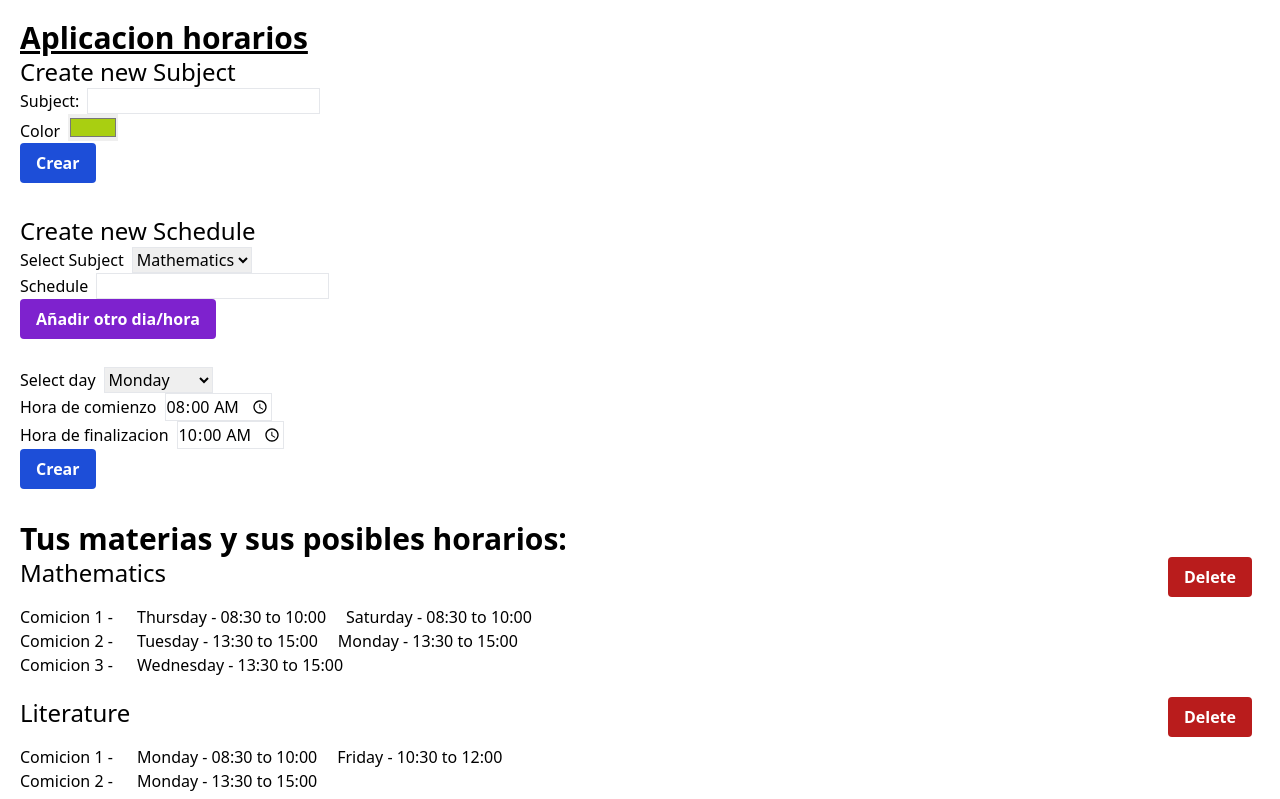
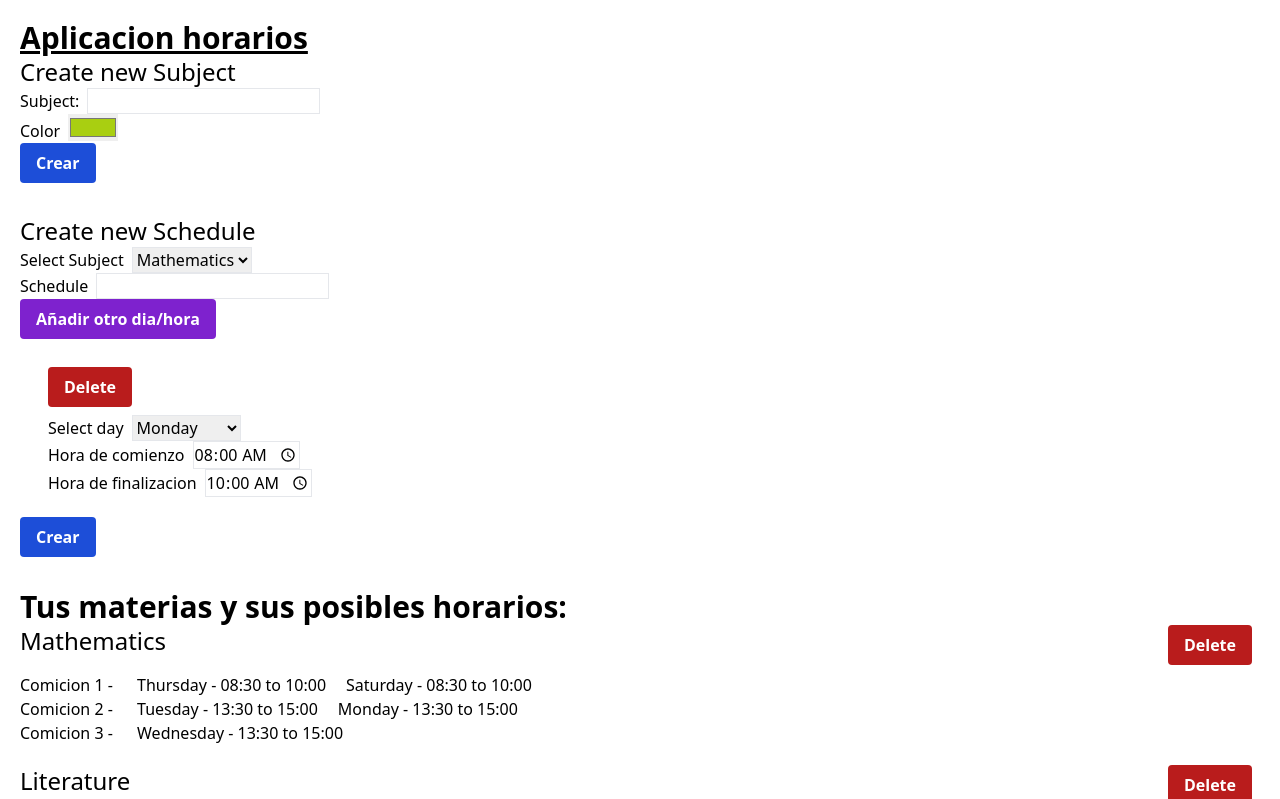
Before and after one commit to JLorenzoCD/Permutador-Horarios, a React (Vite) app: page / in a window 1280 px wide. Shown: the top 799 px of the page. Built offline with nearby package versions, Linux system fonts and the light colour scheme.

Commit message:
feat: :sparkles: Option to remove schedule time on creation and fixing small bug

```diff
--- a/package.json
+++ b/package.json
@@ -1,7 +1,7 @@
 {
 	"name": "horarios",
 	"private": true,
-	"version": "0.2.2",
+	"version": "0.2.3",
 	"type": "module",
 	"scripts": {
 		"dev": "vite",
--- a/src/components/FormSubjects.tsx
+++ b/src/components/FormSubjects.tsx
@@ -21,6 +21,7 @@ function FormSubjects({ subjects, addSubject, addSchedule }: Props) {
 		createSubject,
 		createSchedule,
 		addTime,
+		deleteTime,
 	} = FromSubjectsUtils(subjects);
 
 	return (
@@ -51,12 +52,14 @@ function FormSubjects({ subjects, addSubject, addSchedule }: Props) {
 			</form>
 			<br />
 
+			{subjects.length !== 0 && (
 				<form onSubmit={createSchedule(addSchedule)}>
 					<h2 className='text-2xl'>Create new Schedule</h2>
 
 					<label className='block'>
 						Select Subject
 						<select name='subjectId' value={schedule.subjectId} onChange={handleChangeSchedule} className='border ml-2'>
+							<option value={-1}>Select...</option>
 							{subjects &&
 								subjects.map((subject) => (
 									<option key={subject.id} value={subject.id}>
@@ -80,12 +83,20 @@ function FormSubjects({ subjects, addSubject, addSchedule }: Props) {
 						Añadir otro dia/hora
 					</Button>
 
+					<ul>
 						{schedule.time.map((time) => (
-					<InputsScheduleTime key={time.id} time={time} handleChange={handleChangeScheduleTime(time.id)} />
+							<InputsScheduleTime
+								key={time.id}
+								time={time}
+								handleChange={handleChangeScheduleTime(time.id)}
+								deleteTime={deleteTime}
+							/>
 						))}
+					</ul>
 
 					<Button type='submit'>Crear</Button>
 				</form>
+			)}
 		</div>
 	);
 }
@@ -93,11 +104,15 @@ function FormSubjects({ subjects, addSubject, addSchedule }: Props) {
 interface PropsInputsScheduleTime {
 	time: ITimeSchedule;
 	handleChange: (e: React.ChangeEvent<HTMLInputElement | HTMLSelectElement>) => void;
+	deleteTime: (timeId: number) => void;
 }
-function InputsScheduleTime({ time, handleChange }: PropsInputsScheduleTime) {
+function InputsScheduleTime({ time, handleChange, deleteTime }: PropsInputsScheduleTime) {
 	return (
-		<>
-			<label className='block mt-5'>
+		<li className='ml-7 my-5'>
+			<Button type='button' color='red' onClick={() => deleteTime(time.id)} className='ml-auto'>
+				Delete
+			</Button>
+			<label className='block'>
 				Select day
 				<select name='day' value={time.day} onChange={handleChange} className='border ml-2'>
 					<option value={Days.MONDAY}>{Days.MONDAY}</option>
@@ -117,7 +132,7 @@ function InputsScheduleTime({ time, handleChange }: PropsInputsScheduleTime) {
 				Hora de finalizacion
 				<input type='time' name='end' onChange={handleChange} value={time.end} className='border ml-2' />
 			</label>
-		</>
+		</li>
 	);
 }
 
--- a/src/utils/components/FromSubjects.ts
+++ b/src/utils/components/FromSubjects.ts
@@ -8,7 +8,7 @@ import { ISchedule, ISubject } from '../../types/Subject';
 
 function FromSubjects(subjects: ISubject[]) {
 	const [subject, setSubject] = useState({ ...defaultSubject, hexColor: generateRandomColor() });
-	const [schedule, setSchedule] = useState({ ...defaultSchedule, subjectId: subjects[0].id ?? 0 });
+	const [schedule, setSchedule] = useState({ ...defaultSchedule, subjectId: subjects[0]?.id ?? -1 });
 
 	const handleChangeSubject = (e: ChangeEvent<HTMLInputElement>) => {
 		setSubject((prevState) => {
@@ -107,6 +107,13 @@ function FromSubjects(subjects: ISubject[]) {
 		});
 	};
 
+	const deleteTime = (timeId: number) => {
+		setSchedule((prevState) => {
+			const times = [...prevState.time.filter((time) => time.id !== timeId)];
+			return { ...prevState, time: [...times] };
+		});
+	};
+
 	return {
 		subject,
 		schedule,
@@ -116,6 +123,7 @@ function FromSubjects(subjects: ISubject[]) {
 		createSubject,
 		createSchedule,
 		addTime,
+		deleteTime,
 	};
 }
 
```
Lines whose indentation alone changed are shown as unchanged.
